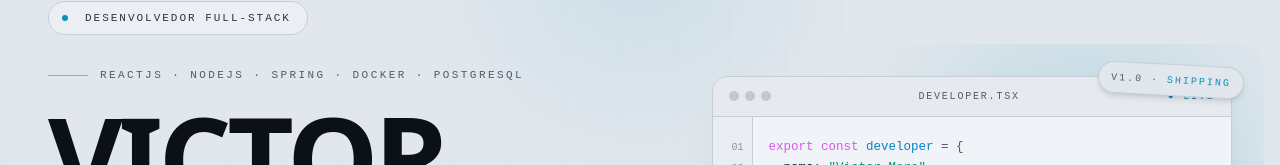
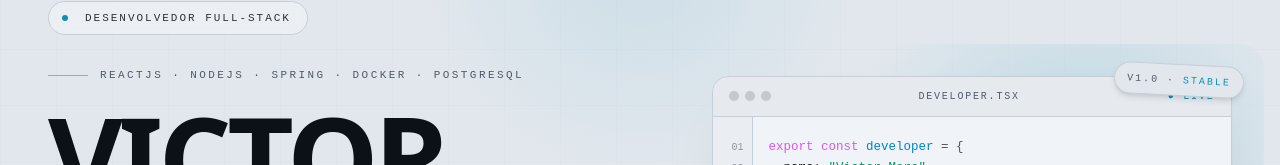
Before and after one commit to Victormoroo/Portfolio_Victor_Dev, a React (Vite) app: page / in a window 1280 px wide. Shown: the part 175-340 px from the top of the page. Built offline with nearby package versions, Linux system fonts and the light colour scheme.

Commit message:
style(hero): replace chip status from shipping to stable

```diff
--- a/src/components/sections/Hero.tsx
+++ b/src/components/sections/Hero.tsx
@@ -227,7 +227,7 @@ function CodeVisual() {
       {/* floating chip */}
       <div className="absolute -right-3 -top-3 hidden rotate-3 rounded-full border border-border bg-background px-3 py-1.5 text-xs shadow-md sm:block">
         <span className="font-mono text-[10px] uppercase tracking-[0.2em] text-muted-foreground">v1.0 · </span>
-        <span className="font-mono text-[10px] uppercase tracking-[0.2em] text-accent">shipping</span>
+        <span className="font-mono text-[10px] uppercase tracking-[0.2em] text-accent">stable</span>
       </div>
     </motion.div>
   );
```
